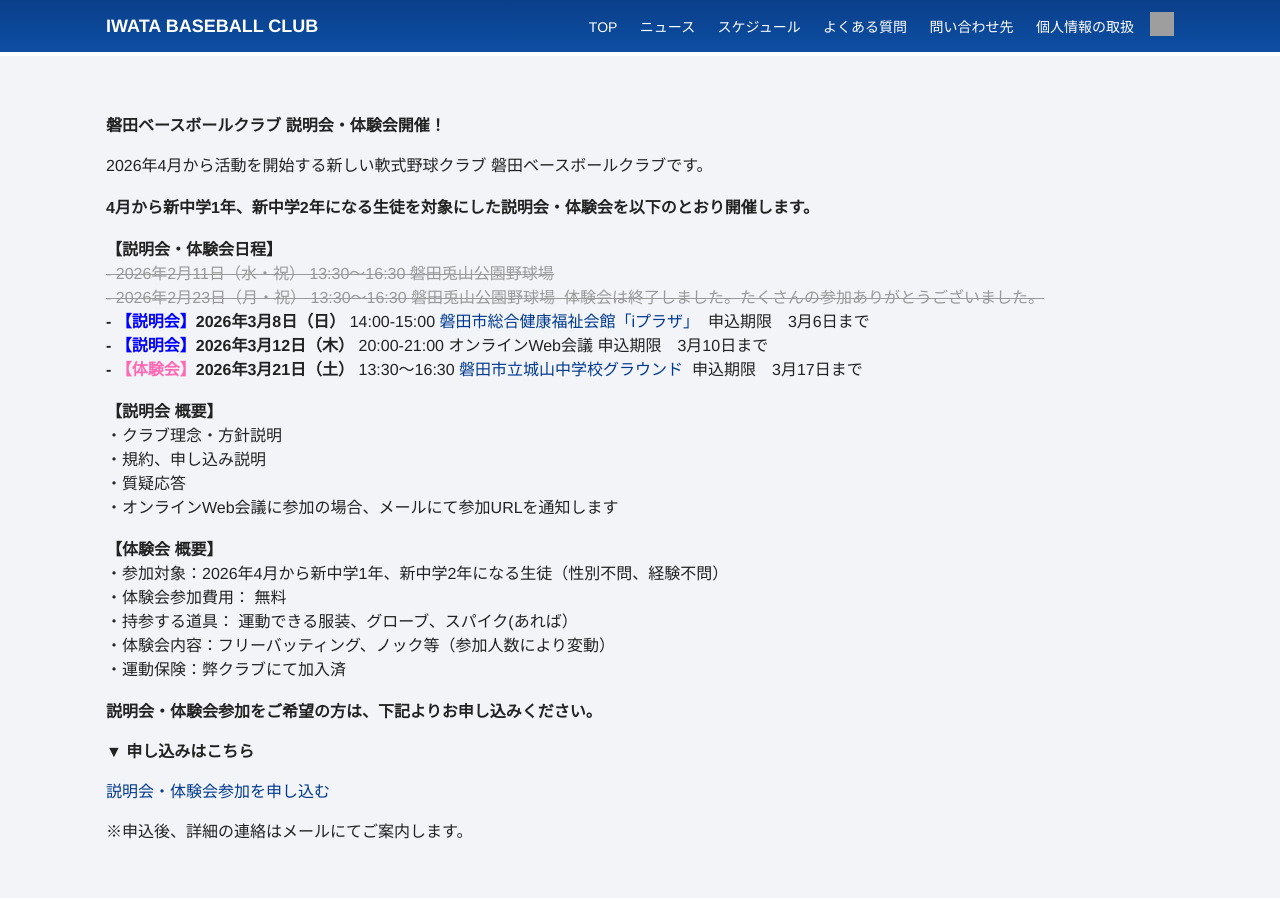
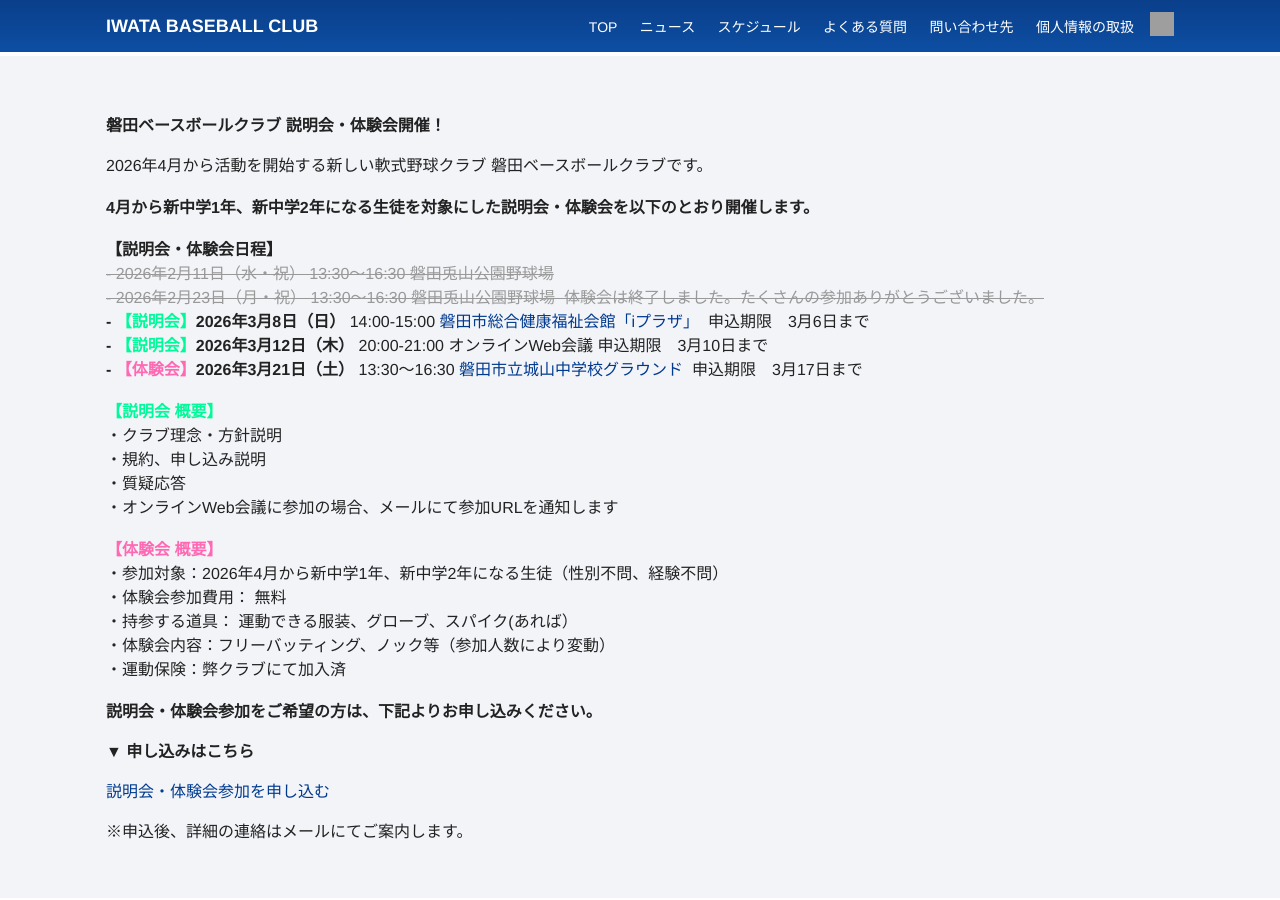
Before and after one commit to moutineigo/baseball, a Jekyll site: the page built from index.md, in a window 1280 px wide and 900 px high. Built offline with Jekyll 4.4.1, drawn with Linux system fonts in a browser that asks for light colours; grey boxes are pictures that could not be loaded.

Commit message:
Update home.html

```diff
--- a/_layouts/home.html
+++ b/_layouts/home.html
@@ -24,14 +24,14 @@
    </span>
   </span><br>
 
-  <strong> - <span style="color:#0000ff;">【説明会】</span>2026年3月8日（日）</strong> 14:00-15:00
+  <strong> - <span style="color:#00fa9a;">【説明会】</span>2026年3月8日（日）</strong> 14:00-15:00
   <a href="https://maps.app.goo.gl/5rSWDvwzP6dJcosk8"
    target="_blank"
    rel="noopener">
    磐田市総合健康福祉会館「iプラザ」
    </a>&nbsp;申込期限　3月6日まで<BR>
 
-  <strong> - <span style="color:#0000ff;">【説明会】</span>2026年3月12日（木）</strong> 20:00-21:00 オンラインWeb会議&nbsp;申込期限　3月10日まで<br>
+  <strong> - <span style="color:#00fa9a;">【説明会】</span>2026年3月12日（木）</strong> 20:00-21:00 オンラインWeb会議&nbsp;申込期限　3月10日まで<br>
 
   <strong> - <span style="color:#ff69b4;">【体験会】</span>2026年3月21日（土）</strong> 13:30〜16:30
   <a href="https://maps.app.goo.gl/nu74oAHkHiKY7GsV6"
@@ -41,13 +41,13 @@
    </a>
    &nbsp;申込期限　3月17日まで<br><br>
 
-  <strong>【説明会 概要】</strong><br>
+  <strong><span style="color:#00fa9a;">【説明会 概要】</span></strong><br>
 ・クラブ理念・方針説明<br>
 ・規約、申し込み説明<br>
 ・質疑応答<br>
 ・オンラインWeb会議に参加の場合、メールにて参加URLを通知します<br><br>
 
-  <strong>【体験会 概要】</strong><br>
+  <strong><span style="color:#ff69b4;">【体験会 概要】</span></strong><br>
 ・参加対象：2026年4月から新中学1年、新中学2年になる生徒（性別不問、経験不問）<br>
 ・体験会参加費用： 無料<br>
 ・持参する道具： 運動できる服装、グローブ、スパイク(あれば）<br>
```
